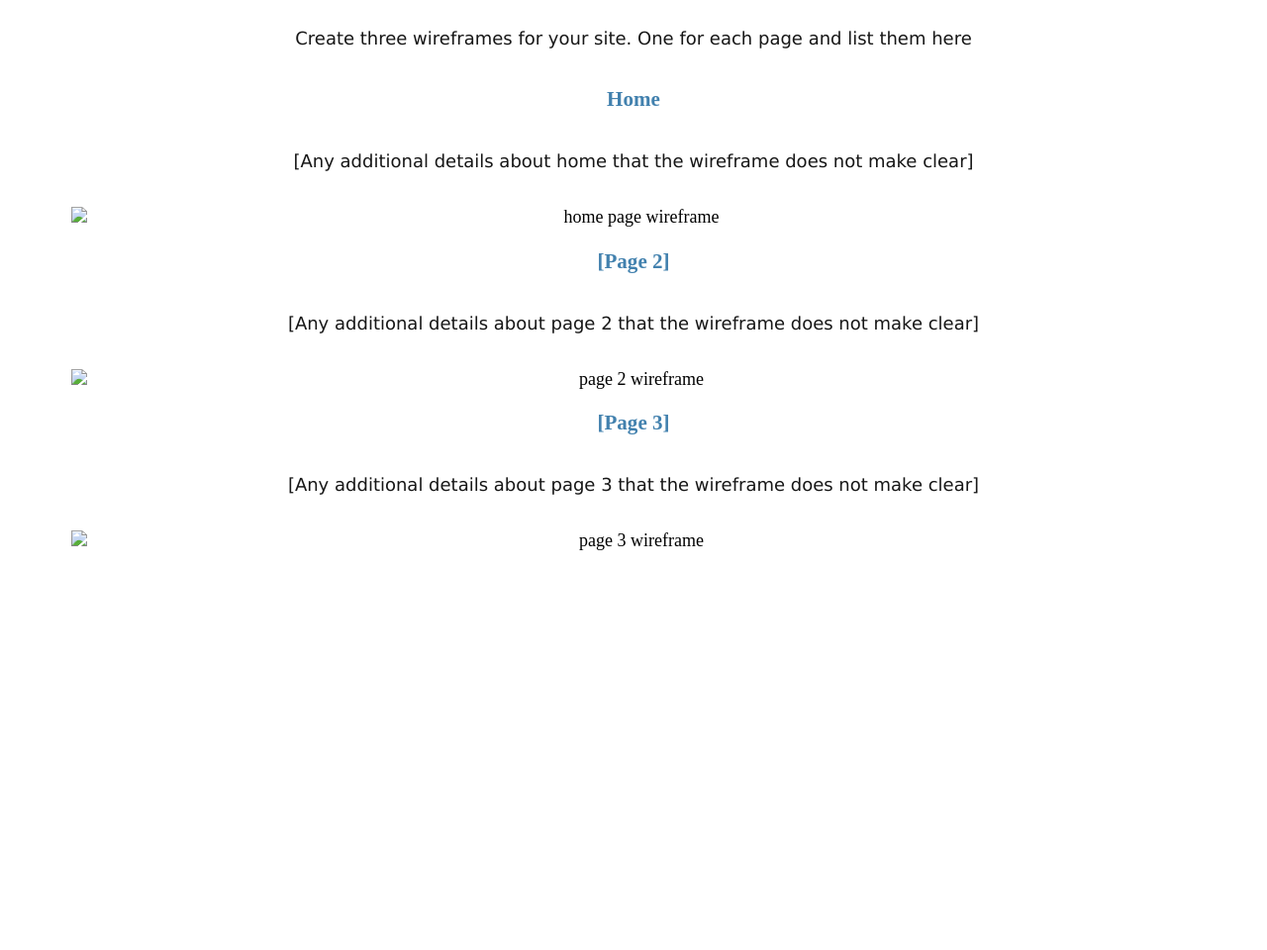
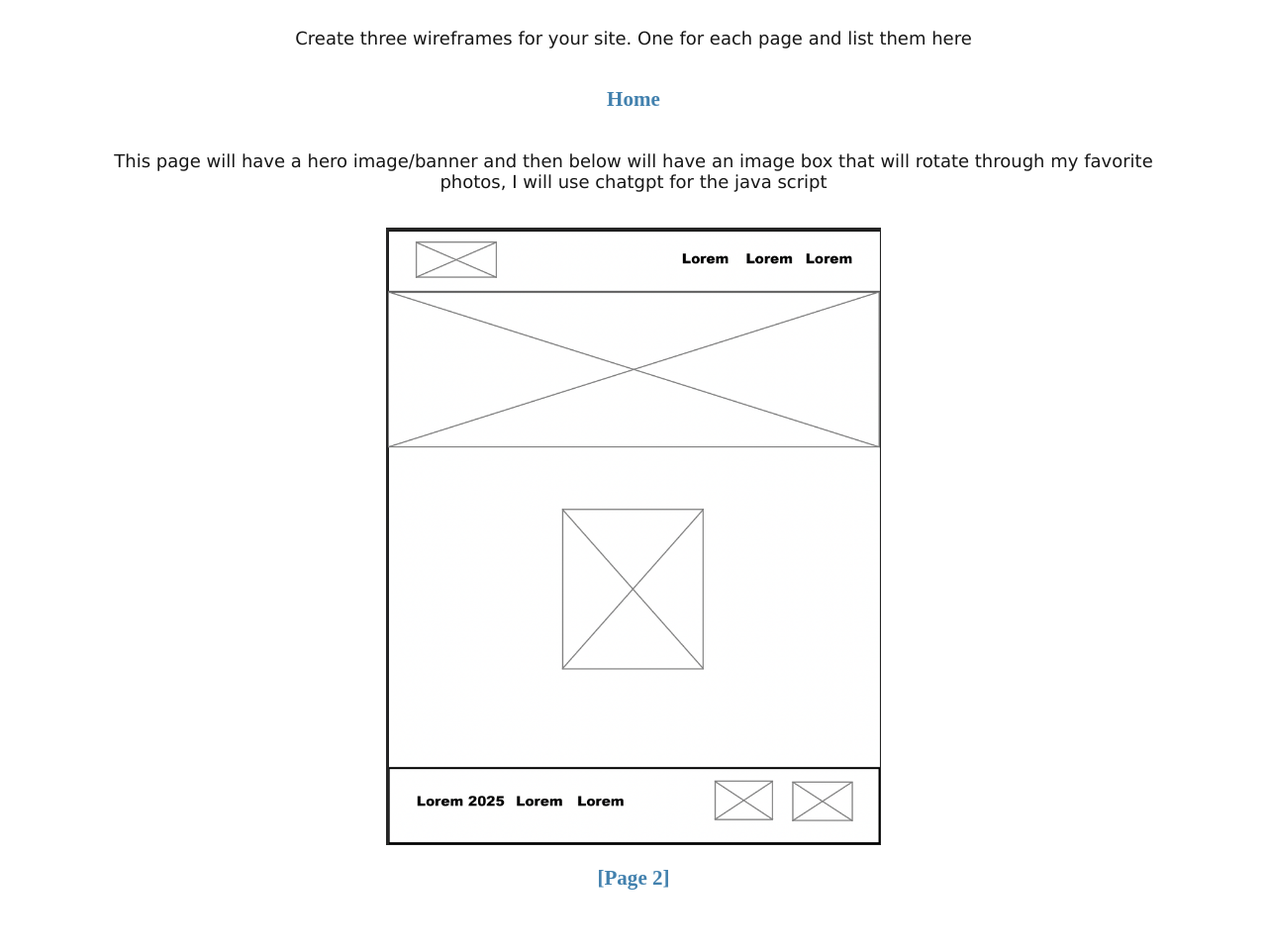
Before and after one commit to pjblondie/wdd130, a plain HTML site: page pjblondie/site-plan.html in a window 1280 px wide. Shown: the part 6680-7640 px from the top of the page at 99% size. Before the commit the page ends 7309 px from the top, so only its background shows below. Drawn offline with Linux system fonts and the light colour scheme; a web font is replaced by a local one.

Commit message:
added wireframes

```diff
--- a/pjblondie/site-plan.html
+++ b/pjblondie/site-plan.html
@@ -161,21 +161,20 @@
 
       <h3>Home</h3>
       <p>
-        [Any additional details about home that the wireframe does not make clear]
+        This page will have a hero image/banner and then below will have an image box that will rotate through my favorite photos, I will use chatgpt for the java script
       </p>
-      <img src="#" alt="home page wireframe">
+      <img src="images/homegrid.png" width="500" alt="home page wireframe">
 
       <h3>[Page 2]</h3>
       <p>
-        [Any additional details about page 2 that the wireframe does not make clear]
+
       </p>
-      <img src="#" alt="page 2 wireframe">
+      <img src="images/seattle_wireframe.png" width ="500" alt="page 2 wireframe">
 
       <h3>[Page 3]</h3>
       <p>
-        [Any additional details about page 3 that the wireframe does not make clear]
       </p>
-      <img src="#" alt="page 3 wireframe">
+      <img src="images/sanfrancisco_wireframe.png" width="500" alt="page 3 wireframe">
     </main>
   </body>
 
```
Also changed, not shown: pjblondie/index.html (added, +22 -0 lines), pjblondie/images/homegrid.png (added), pjblondie/images/sanfrancisco_wireframe.png (added), pjblondie/images/seattle_wireframe.png (added), 1 other file.
